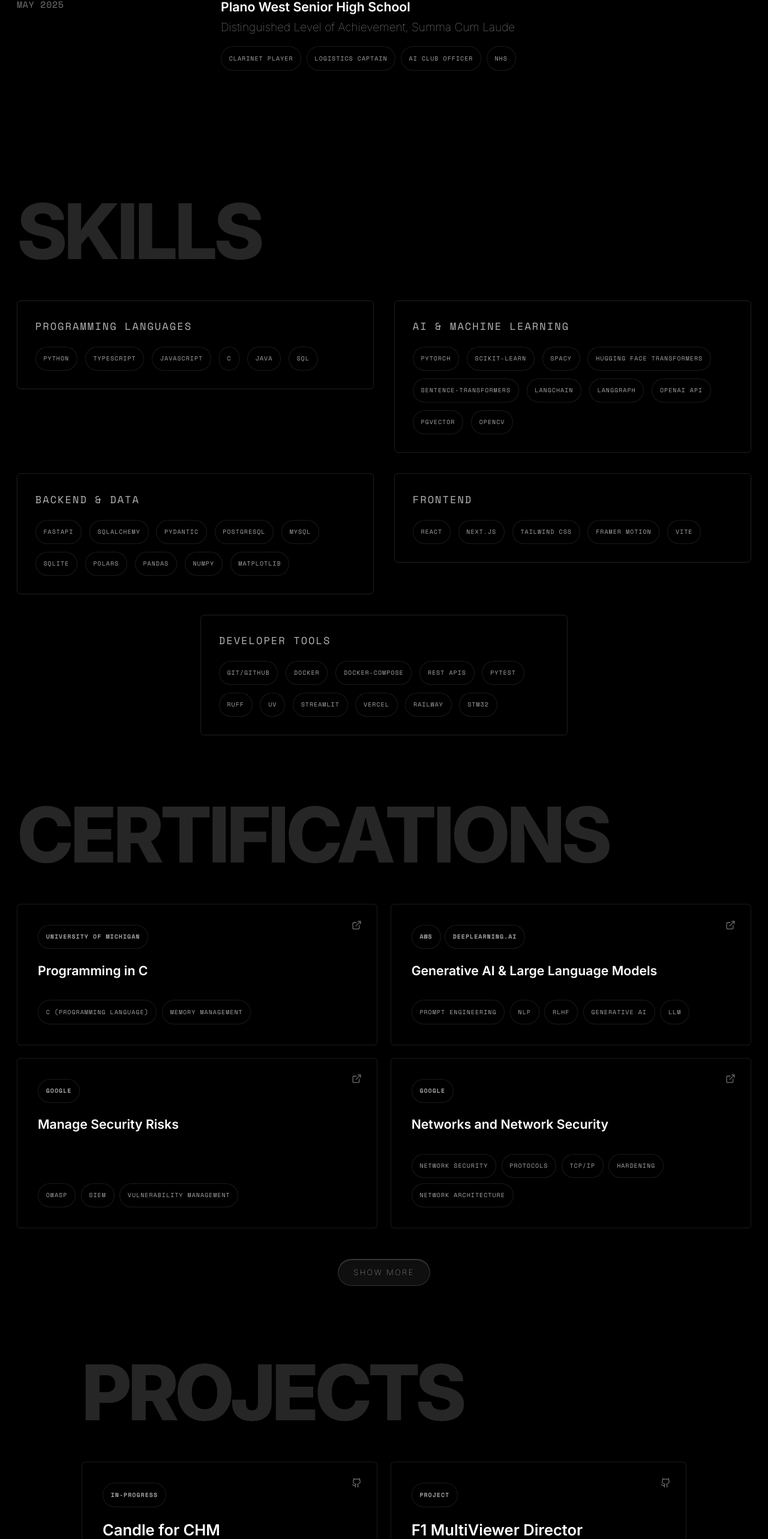
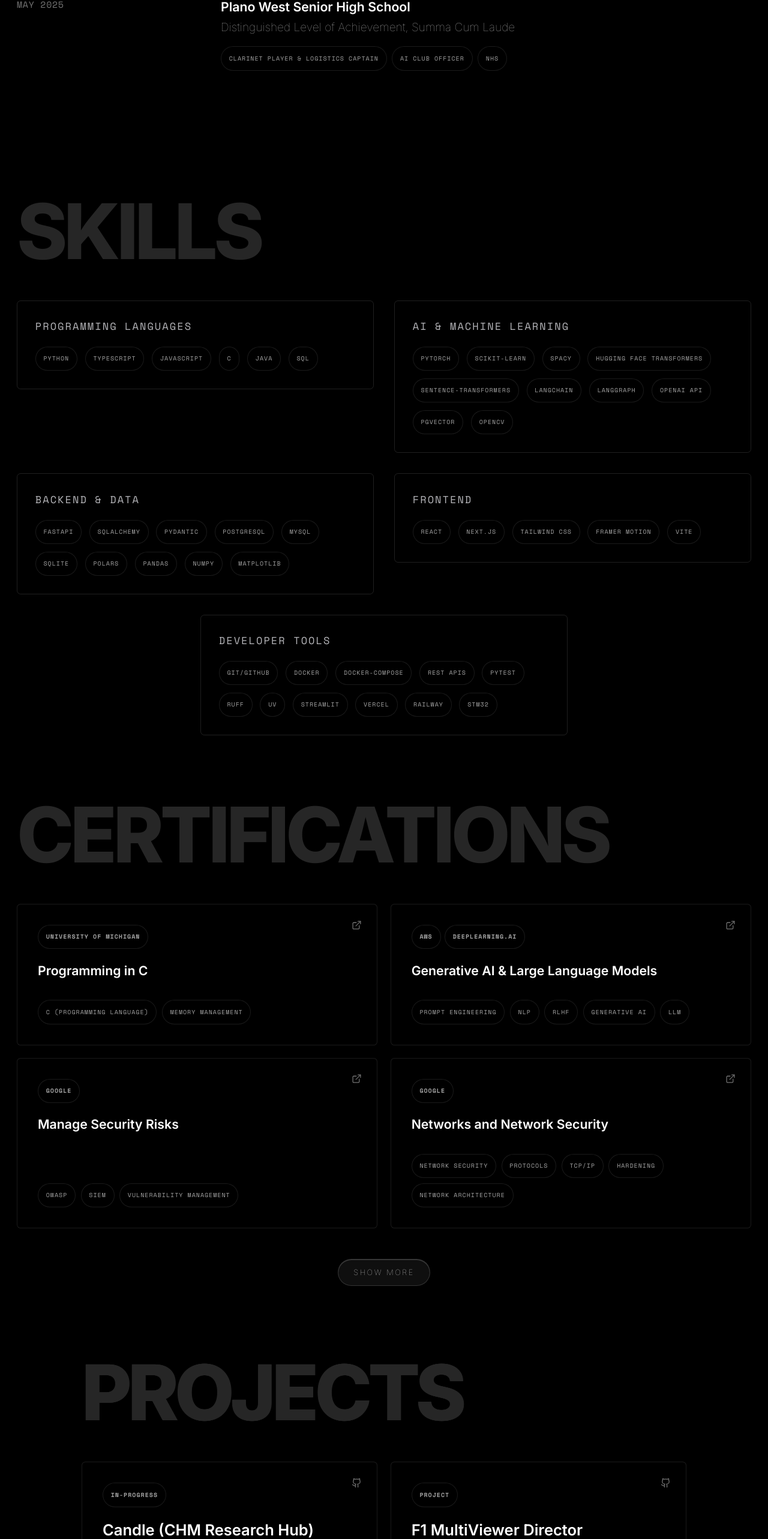
Before and after one commit to tanishmisra9/portfolio, a Next.js app: page / in a window 1280 px wide. Shown: the part 2779-5345 px from the top of the page at 60% size. Built offline with nearby package versions, Linux system fonts and the light colour scheme; a web font is replaced by a local one.

Commit message:
Minor portfolio info tweaks.

```diff
--- a/data/portfolio.ts
+++ b/data/portfolio.ts
@@ -80,8 +80,7 @@ export const portfolio: PortfolioContent = {
         'Distinguished Level of Achievement, Summa Cum Laude',
       pillRows: [
         [
-          'Clarinet player',
-          'Logistics Captain',
+          'Clarinet player & Logistics Captain',
           'AI Club Officer',
           'NHS',
         ],
@@ -207,7 +206,7 @@ export const portfolio: PortfolioContent = {
   projects: [
     {
       id: 'project-candle',
-      title: 'Candle for CHM',
+      title: 'Candle (CHM Research Hub)',
       description:
         'Deployed an all-in-one Choroideremia research intelligence hub, aggregating trials and publications, with a natural language querying interface for patients to receive truthful responses.',
       techStack: ['PostgreSQL', 'pgvector', 'RAG', 'React'],
@@ -236,7 +235,7 @@ export const portfolio: PortfolioContent = {
       id: 'project-portfolio',
       title: 'Personal Portfolio',
       description:
-        'Deployed a personal website, leaning into dark mode and minimalism.',
+        'Built a personal website, leaning into minimalism.',
       techStack: ['Next.js', 'React', 'TypeScript', 'Tailwind CSS', 'Framer Motion'],
       githubUrl: 'https://github.com/tanishmisra9/portfolio',
       pill: 'website',
```
